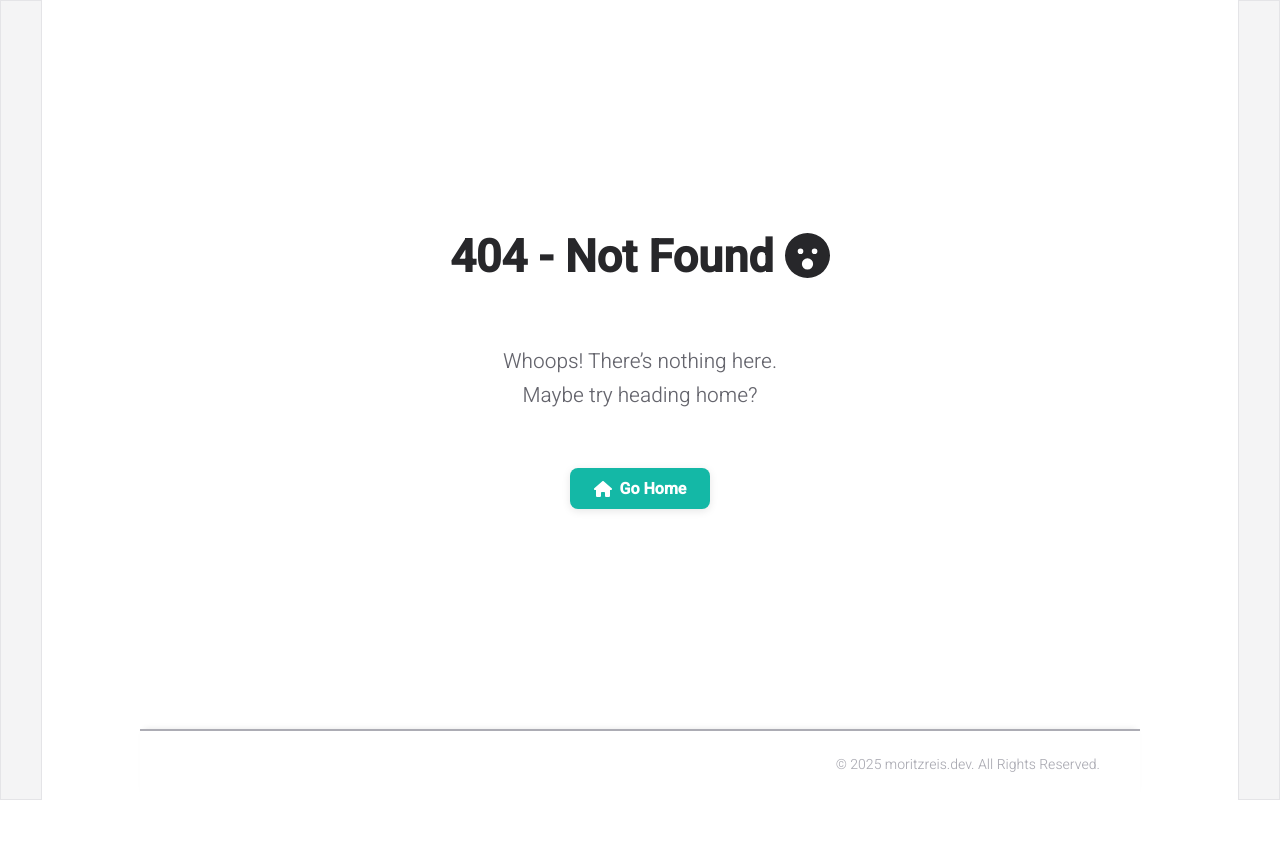
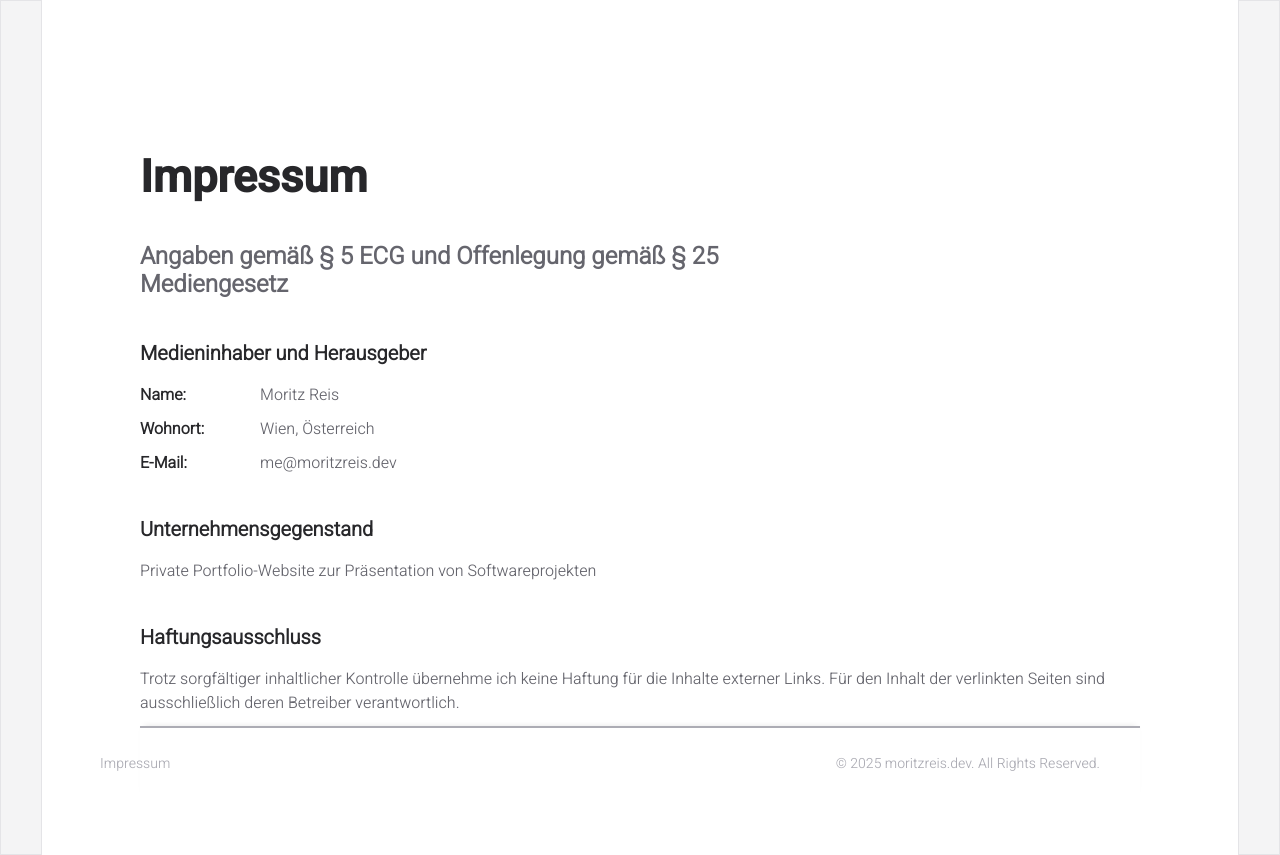
Before and after one commit to clFaster/portfolio, a React (Vite) app: page /impressum in a window 1280 px wide. Before the commit this address had no page. Before the commit the page ends 800 px from the top, so only its background shows below. Built offline with nearby package versions, Linux system fonts and the light colour scheme.

Commit message:
chore: add imprint

```diff
--- a/src/App.tsx
+++ b/src/App.tsx
@@ -2,6 +2,7 @@ import { createBrowserRouter, RouterProvider } from "react-router-dom";
 import Homepage from "./pages/Homepage.tsx";
 import About from "./pages/About.tsx";
 import Projects from "./pages/Projects.tsx";
+import Impressum from "./pages/Impressum.tsx";
 import NotFound from "./pages/NotFound.tsx";
 import { MainLayout } from "./MainLayout.tsx";
 import { ThemeProvider } from "./context/ThemeContext.tsx";
@@ -26,6 +27,10 @@ const router = createBrowserRouter([
         element: <Projects />,
       },
       {
+        path: "/impressum",
+        element: <Impressum />,
+      },
+      {
         path: "*",
         element: <NotFound />,
       },
--- a/src/components/common/Footer.tsx
+++ b/src/components/common/Footer.tsx
@@ -2,12 +2,18 @@ import {
   FooterContainer,
   FooterContent,
   FooterCredits,
+  FooterLink,
 } from "../styled/FooterStyled.ts";
+import { Link } from "react-router-dom";
 
 const Footer = () => {
   return (
     <FooterContainer>
-      <FooterContent />
+      <FooterContent>
+        <FooterLink>
+          <Link to="/impressum">Impressum</Link>
+        </FooterLink>
+      </FooterContent>
       <FooterCredits>
         © {new Date().getFullYear()} moritzreis.dev. All Rights Reserved.
       </FooterCredits>
--- a/src/components/styled/FooterStyled.ts
+++ b/src/components/styled/FooterStyled.ts
@@ -23,6 +23,19 @@ export const FooterContent = styled.div`
   }
 `;
 
+export const FooterLink = styled.div`
+  a {
+    color: var(--tertiary-color);
+    font-size: 14px;
+    text-decoration: none;
+    transition: color 0.2s ease;
+
+    &:hover {
+      color: var(--primary-color);
+    }
+  }
+`;
+
 export const FooterCredits = styled.div`
   flex-basis: 50%;
   justify-content: flex-end;
--- /dev/null
+++ b/src/data/impressum.json
@@ -0,0 +1,41 @@
+{
+  "title": "Impressum",
+  "subtitle": "Angaben gemäß § 5 ECG und Offenlegung gemäß § 25 Mediengesetz",
+  "sections": [
+    {
+      "heading": "Medieninhaber und Herausgeber",
+      "content": [
+        {
+          "label": "Name",
+          "value": "Moritz Reis"
+        },
+        {
+          "label": "Wohnort",
+          "value": "Wien, Österreich"
+        },
+        {
+          "label": "E-Mail",
+          "value": "me@moritzreis.dev"
+        }
+      ]
+    },
+    {
+      "heading": "Unternehmensgegenstand",
+      "content": [
+        {
+          "label": "",
+          "value": "Private Portfolio-Website zur Präsentation von Softwareprojekten"
+        }
+      ]
+    },
+    {
+      "heading": "Haftungsausschluss",
+      "content": [
+        {
+          "label": "",
+          "value": "Trotz sorgfältiger inhaltlicher Kontrolle übernehme ich keine Haftung für die Inhalte externer Links. Für den Inhalt der verlinkten Seiten sind ausschließlich deren Betreiber verantwortlich."
+        }
+      ]
+    }
+  ]
+}
--- a/src/data/seo.ts
+++ b/src/data/seo.ts
@@ -23,6 +23,12 @@ const SEO: SEOEntry[] = [
       "I've worked on a variety of projects over the years and I'm proud of the progress I've made. Many of these projects are open-source and available for others to explore and contribute to.",
     keywords: ["Moritz", "Moritz R", "Moritz Reis"],
   },
+  {
+    page: "impressum",
+    description:
+      "Impressum und rechtliche Informationen für moritzreis.dev. Angaben gemäß § 5 ECG und Offenlegung gemäß § 25 Mediengesetz.",
+    keywords: ["Impressum", "Moritz Reis", "Legal Information"],
+  },
 ];
 
 export default SEO;
--- /dev/null
+++ b/src/pages/Impressum.tsx
@@ -0,0 +1,57 @@
+import impressumData from "../data/impressum.json";
+import { Title, Subtitle, Text } from "../components/styled/PageStyled.ts";
+import SEOHelmet from "../components/common/SEOHelmet.tsx";
+import styled from "styled-components";
+
+const ImpressumSection = styled.section`
+  margin-top: 40px;
+  margin-bottom: 40px;
+`;
+
+const SectionHeading = styled.h3`
+  color: var(--primary-color);
+  font-size: 20px;
+  font-weight: 600;
+  margin-bottom: 15px;
+  margin-top: 30px;
+`;
+
+const ContentItem = styled.div`
+  margin-bottom: 10px;
+`;
+
+const Label = styled.span`
+  color: var(--primary-color);
+  font-weight: 600;
+  display: inline-block;
+  min-width: 120px;
+`;
+
+const Value = styled.span`
+  color: var(--secondary-color);
+`;
+
+function Impressum() {
+  return (
+    <>
+      <SEOHelmet pageName="impressum" />
+
+      <Title>{impressumData.title}</Title>
+      <Subtitle>{impressumData.subtitle}</Subtitle>
+
+      {impressumData.sections.map((section, index) => (
+        <ImpressumSection key={index}>
+          <SectionHeading>{section.heading}</SectionHeading>
+          {section.content.map((item, itemIndex) => (
+            <ContentItem key={itemIndex}>
+              {item.label && <Label>{item.label}: </Label>}
+              <Value>{item.value}</Value>
+            </ContentItem>
+          ))}
+        </ImpressumSection>
+      ))}
+    </>
+  );
+}
+
+export default Impressum;
```
Also changed, not shown: 1 other file (tests, documents, lock files or other folders).
